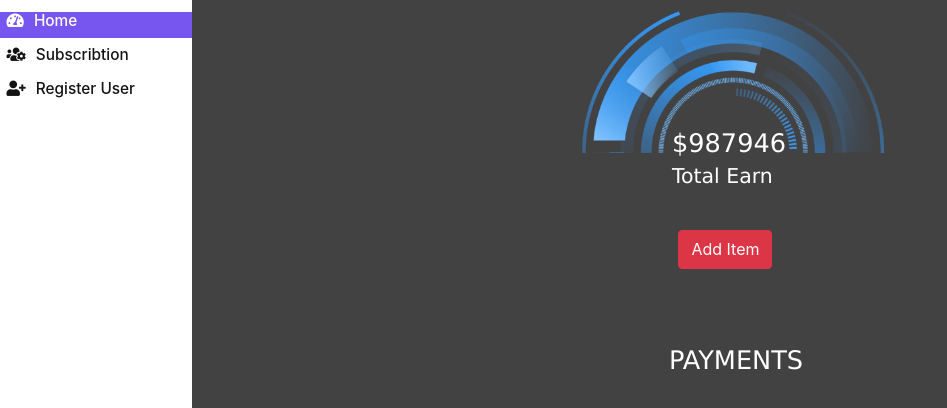
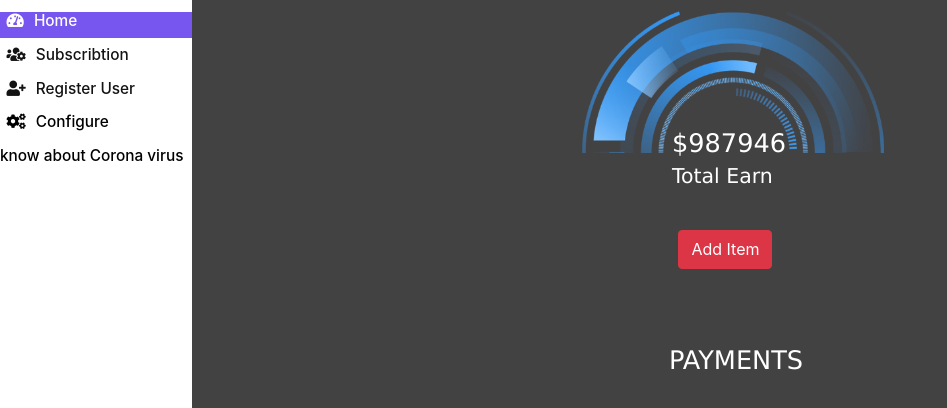
Before and after one commit to SAR-bang/flask_task, a Flask app: page /dashboard/1 in a window 1280 px wide. Shown: the part 98-506 px from the top of the page, without its empty margins (0-947 px from the left). Run offline with Flask 2, Linux system fonts and the light colour scheme; some libraries are stand-ins or nearby versions.

Commit message:
Requirements for heroku

```diff
--- /dev/null
+++ b/procfile.txt
@@ -0,0 +1 @@
+web: gunicorn app:app
--- a/templates/dashboard.html
+++ b/templates/dashboard.html
@@ -56,12 +56,9 @@
     }
 
     div h6:hover {
-        background-color: #83adf3;
-    }
-
-    div h6 a {
+        background-color: #434243;
         text-decoration: none;
-        color: #131313;
+        color: white;
     }
 
     .header {
@@ -106,10 +103,16 @@
         font-size: 2vw;
     }
 
-    .href_class{
+    .href_class a{
+        text-decoration: none;
+        color: black;
+    }
+
+    .href_class:hover{
         text-decoration: none;
         color: white;
     }
+
 </style>
 
 <nav class="navbar navbar-dark bg-dark" style="width: 85%; float:right;">
@@ -134,8 +137,8 @@
         <h6 id="active"><i class="fas fa-tachometer-alt"></i>Home</h6>
         <h6><i class="fas fa-users-cog"></i>Subscribtion</h6>
         <h6 onclick="show()" id="ShowBtn"><i class="fas fa-user-plus"></i>Register User</h6>
-        <h6><a class="href_class" href="about"><i class="fas fa-cogs"></i>Configure</a></h6>
-        <h6><a class="href_class" href="corona_virus"> know about Corona virus</a></h6>
+        <h6 class="href_class"><a class="href_a2" href="about"><i class="fas fa-cogs"></i>Configure</a></h6>
+        <h6 class="href_class"><a class="href_a2" > know about Corona virus</a></h6>
     </div>
 </div>
 
```
Also changed, not shown: requirements.txt (added, +30 -0 lines), 1 other file.
